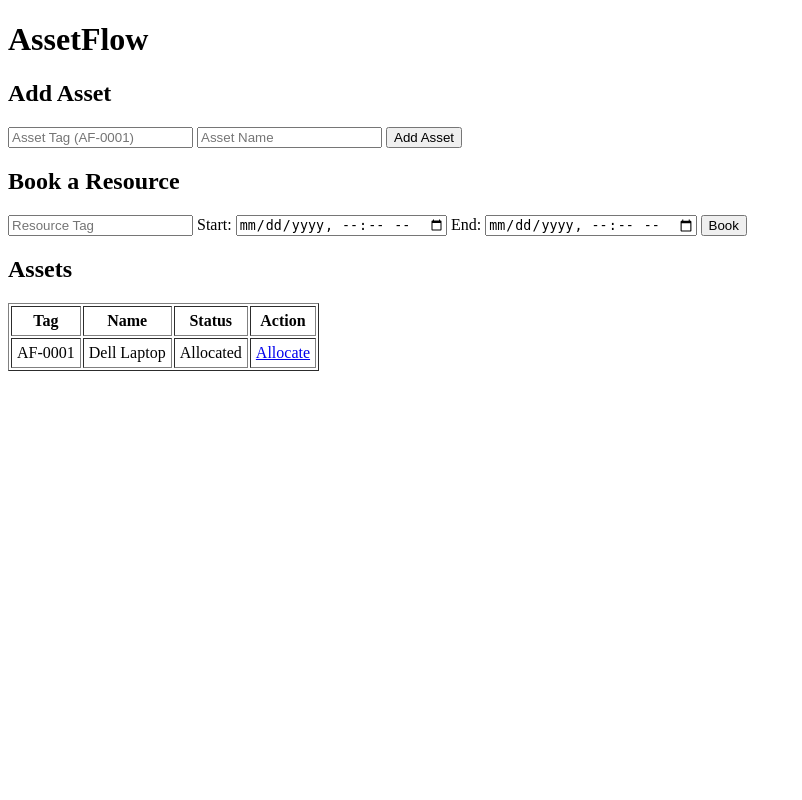
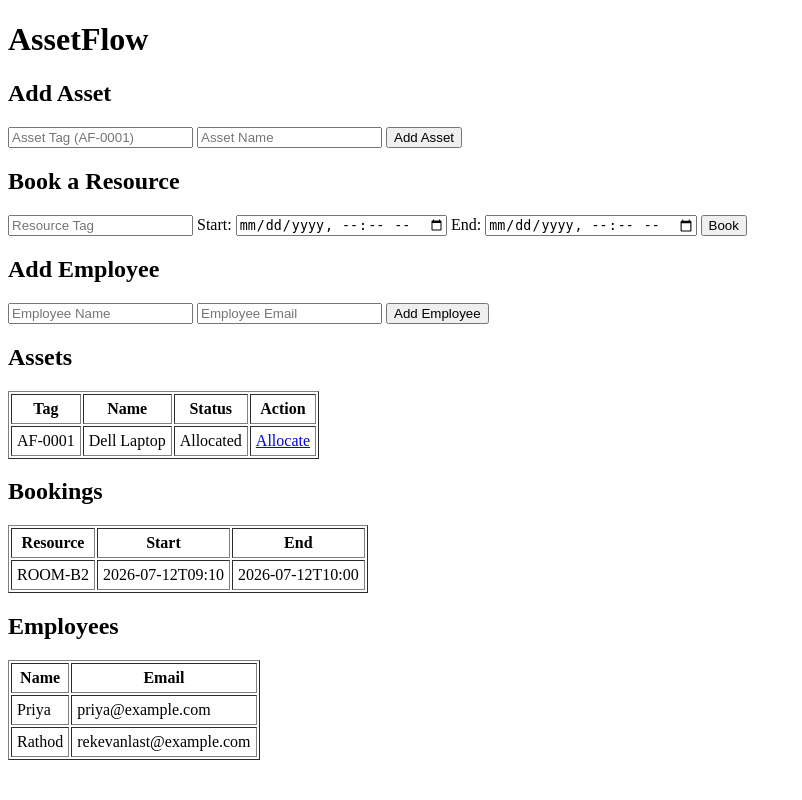
Before and after one commit to gvschaturved2008-IKAI/odoo-hackathon-2026, a Flask app: page / in a window 1280 px wide. Shown: the whole page, without its empty margins (0-802 px from the left). Run offline with Flask 3, Linux system fonts and the light colour scheme; data comes from the database, SQL or seed files in the repository; both versions use the stored data as it was after the commit.

Commit message:
Add employee directory feature

```diff
--- a/app.py
+++ b/app.py
@@ -8,12 +8,32 @@ def init_db():
     conn = sqlite3.connect("assetflow.db")
     cur = conn.cursor()
 
+    # Assets table
+    cur.execute("""
+    CREATE TABLE IF NOT EXISTS assets (
+        id INTEGER PRIMARY KEY AUTOINCREMENT,
+        tag TEXT UNIQUE,
+        name TEXT,
+        status TEXT
+    )
+    """)
+
+    # Bookings table
     cur.execute("""
     CREATE TABLE IF NOT EXISTS bookings (
         id INTEGER PRIMARY KEY AUTOINCREMENT,
         resource_tag TEXT,
         start_time TEXT,
         end_time TEXT
+    )
+    """)
+
+    # Employees table
+    cur.execute("""
+    CREATE TABLE IF NOT EXISTS employees (
+        id INTEGER PRIMARY KEY AUTOINCREMENT,
+        name TEXT,
+        email TEXT UNIQUE
     )
     """)
 
@@ -26,12 +46,26 @@ def home():
     conn = sqlite3.connect("assetflow.db")
     cur = conn.cursor()
 
+    # Get assets
     cur.execute("SELECT tag, name, status FROM assets")
     assets = cur.fetchall()
 
+    # Get bookings
+    cur.execute("SELECT resource_tag, start_time, end_time FROM bookings")
+    bookings = cur.fetchall()
+
+    # Get employees
+    cur.execute("SELECT name, email FROM employees")
+    employees = cur.fetchall()
+
     conn.close()
-    return render_template("index.html", assets=assets)
 
+    return render_template(
+        "index.html",
+        assets=assets,
+        bookings=bookings,
+        employees=employees
+    )
 # Add a new asset using a form
 @app.route("/add_asset", methods=["POST"])
 def add_asset():
@@ -119,7 +153,25 @@ def book():
     conn.close()
 
     return "Booking created successfully!"
+@app.route("/add_employee", methods=["POST"])
+def add_employee():
+    name = request.form["name"]
+    email = request.form["email"]
 
+    conn = sqlite3.connect("assetflow.db")
+    cur = conn.cursor()
+
+    try:
+        cur.execute(
+            "INSERT INTO employees(name, email) VALUES (?, ?)",
+            (name, email)
+        )
+        conn.commit()
+    except sqlite3.IntegrityError:
+        pass
+
+    conn.close()
+    return redirect("/")
 if __name__ == "__main__":
     init_db()
     app.run(debug=True)
--- a/templates/index.html
+++ b/templates/index.html
@@ -25,6 +25,13 @@
 
     <button type="submit">Book</button>
 </form>
+<h2>Add Employee</h2>
+
+<form action="/add_employee" method="post">
+    <input type="text" name="name" placeholder="Employee Name" required>
+    <input type="email" name="email" placeholder="Employee Email" required>
+    <button type="submit">Add Employee</button>
+</form>
 
     <h2>Assets</h2>
 
@@ -47,5 +54,37 @@
         </tr>
         {% endfor %}
     </table>
+    <h2>Bookings</h2>
+
+<table border="1" cellpadding="5">
+    <tr>
+        <th>Resource</th>
+        <th>Start</th>
+        <th>End</th>
+    </tr>
+
+    {% for booking in bookings %}
+    <tr>
+        <td>{{ booking[0] }}</td>
+        <td>{{ booking[1] }}</td>
+        <td>{{ booking[2] }}</td>
+    </tr>
+    {% endfor %}
+</table>
+<h2>Employees</h2>
+
+<table border="1" cellpadding="5">
+    <tr>
+        <th>Name</th>
+        <th>Email</th>
+    </tr>
+
+    {% for employee in employees %}
+    <tr>
+        <td>{{ employee[0] }}</td>
+        <td>{{ employee[1] }}</td>
+    </tr>
+    {% endfor %}
+</table>
 </body>
 </html>
```
Also changed, not shown: assetflow.db.
